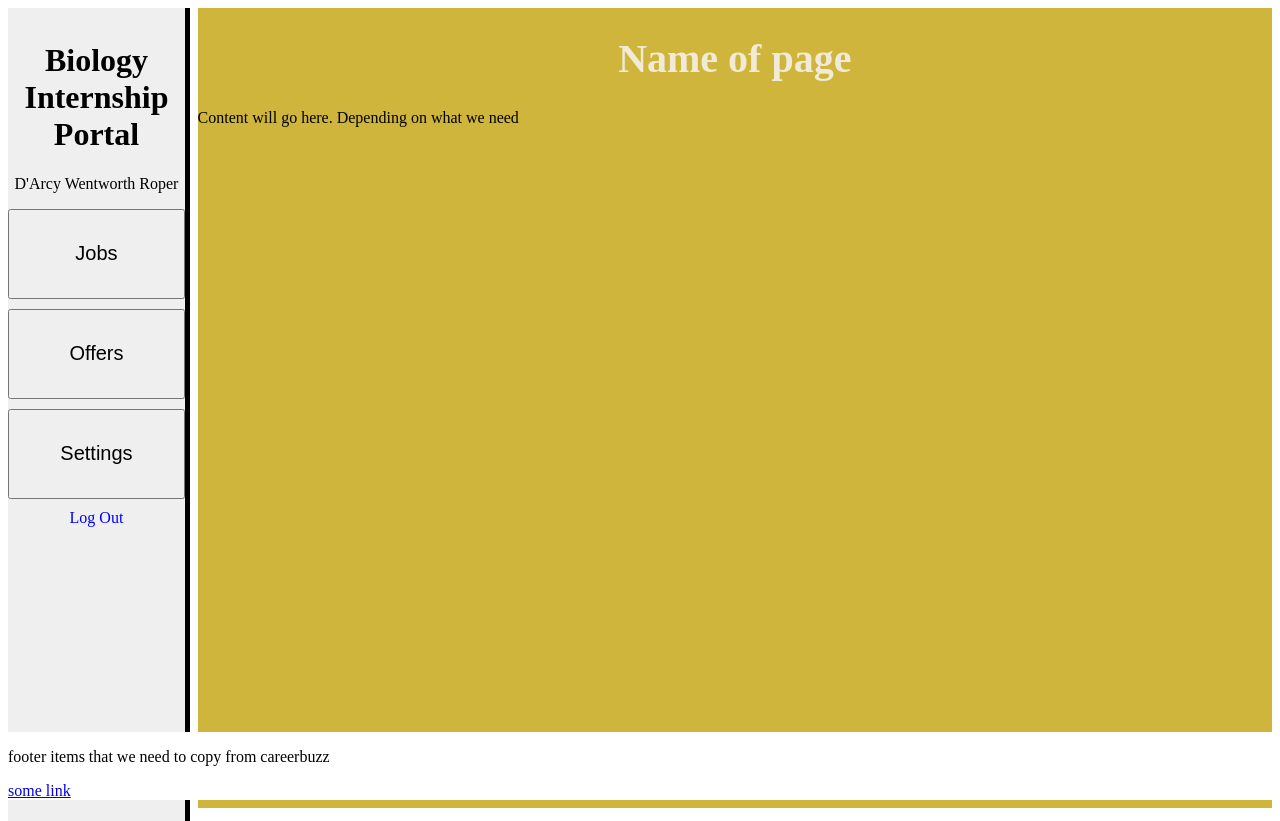
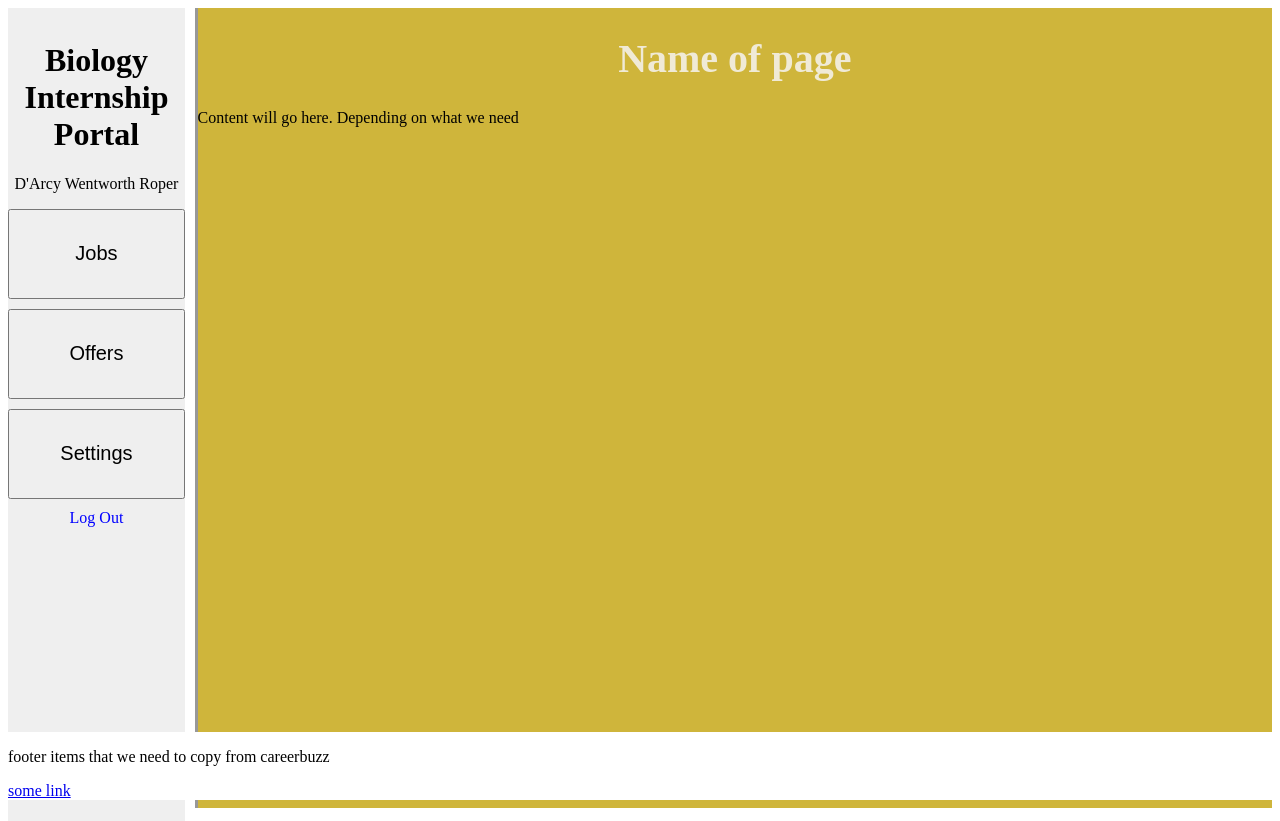
Before and after one commit to Qman611/BioInternshipPortal, a PHP site: page /user_page_template.html in a window 1280 px wide. Run offline with PHP 8.4, Linux system fonts and the light colour scheme.

Commit message:
changed css so border fits better

```diff
--- a/users2.css
+++ b/users2.css
@@ -17,7 +17,6 @@
 	width: 14%;
 	text-align: center;
 	padding-top: 1%;
-	border-right: 5px solid black;
 	background-color: buttonFace;
 	display: table-cell;
 }
@@ -43,6 +42,7 @@
 	height: 100%;
 	width: 85%;
 	background-color: #CFB53B;
+	border-left: 3px solid #989898;
 	display: table-cell;
 }
 
--- a/views/users.css
+++ b/views/users.css
@@ -17,7 +17,6 @@
 	width: 14%;
 	text-align: center;
 	padding-top: 1%;
-	border-right: 5px solid black;
 	background-color: buttonFace;
 	display: table-cell;
 }
@@ -83,6 +82,7 @@ a.button {
 	height: 100%;
 	width: 85%;
 	background-color: #CFB53B;
+	border-left: 3px solid #989898;
 	display: table-cell;
 }
 
```
